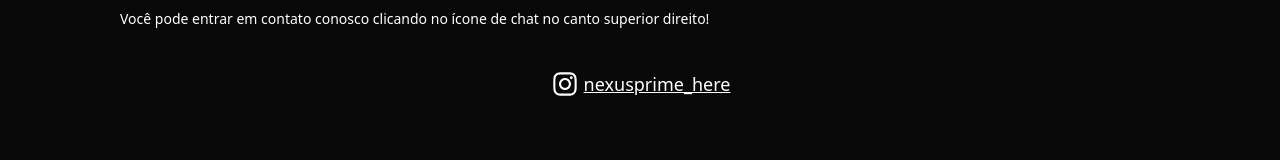
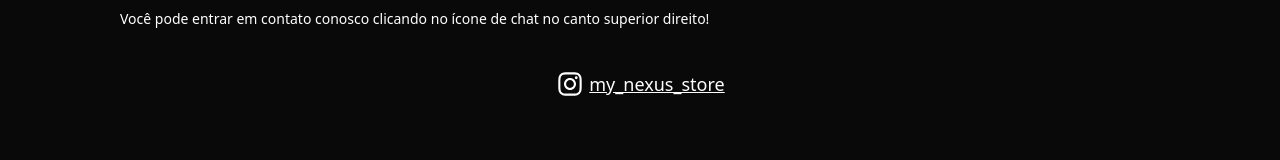
Before and after one commit to nexusprime-here/nexus_store, a Next.js app: page / in a window 1280 px wide. Shown: the part 131-291 px from the top of the page. Built offline with nearby package versions, Linux system fonts and the light colour scheme; no server answers; the database is empty.

Commit message:
changed instagram link

```diff
--- a/src/app/page.tsx
+++ b/src/app/page.tsx
@@ -13,9 +13,9 @@ export default async function Home() {
 
 			<Collection name="Mais Vendidos" />
 
-			<Link className="mx-10 mt-8 flex items-center justify-center" href={"https://www.instagram.com/nexusprime_here/"}>
+			<Link className="mx-10 mt-8 flex items-center justify-center" href={"https://www.instagram.com/my_nexus_store/"}>
 				<InstagramIcon size={30} />
-				<p className="ml-1 text-lg font-light underline">nexusprime_here</p>
+				<p className="ml-1 text-lg font-light underline">my_nexus_store</p>
 			</Link>
 		</>
 	);
```
